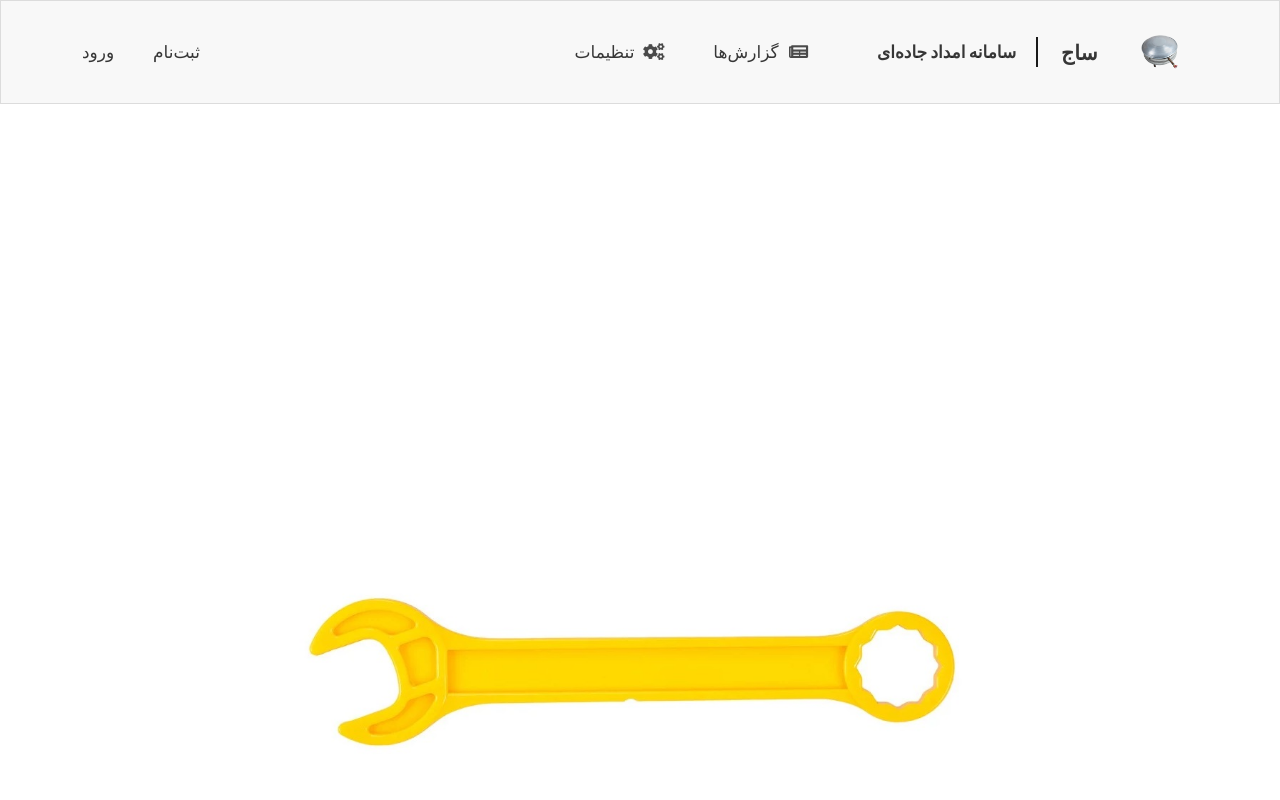
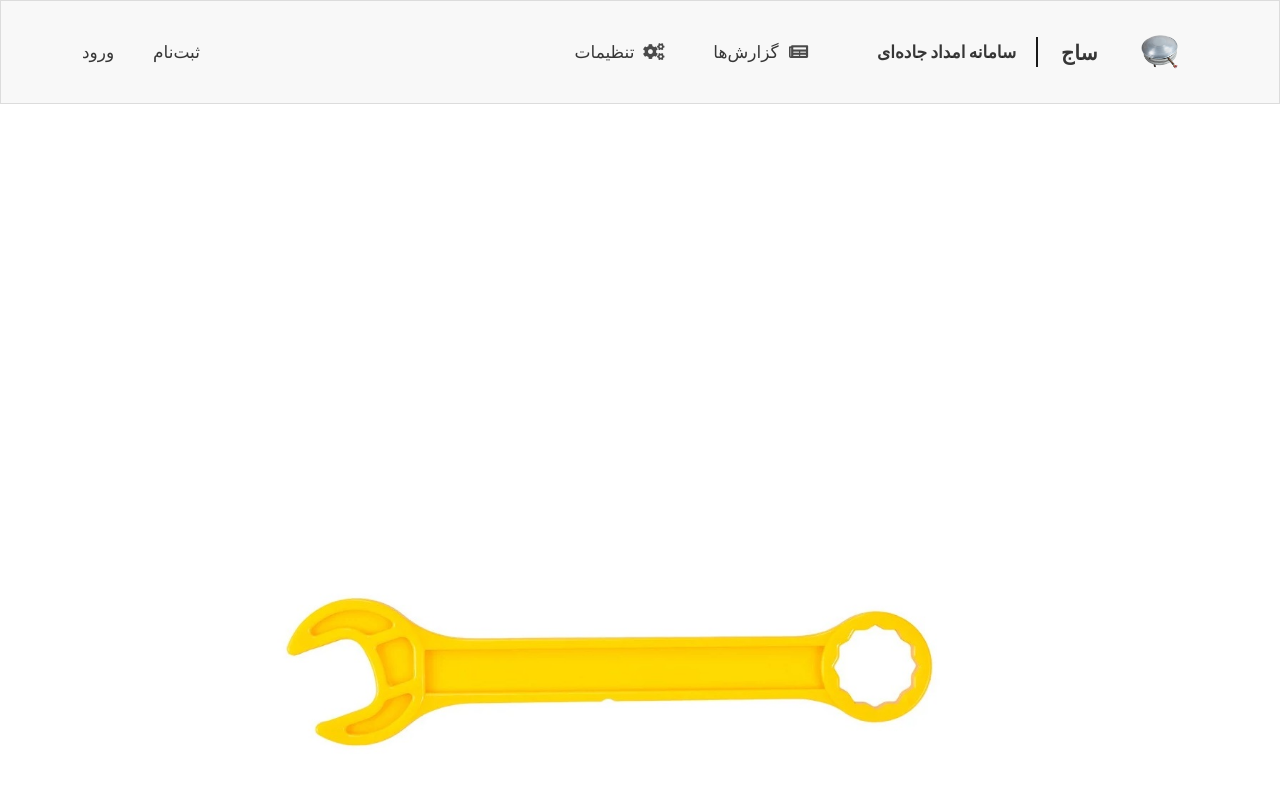
Before and after one commit to SeyedParsa/road-service-web, a Django app: page / in a window 1280 px wide. Run offline with Django 3.2, Linux system fonts and the light colour scheme; some libraries are stand-ins or nearby versions.

Commit message:
fix background css bug

```diff
--- a/roadservice/core/templates/core/base.html
+++ b/roadservice/core/templates/core/base.html
@@ -147,7 +147,7 @@
      body {
             background-image: url({% static "/images/spanner.jpg" %});
             min-height: 20px;
-            background-position: middle;
+            background-position: center;
             background-repeat: no-repeat;
             background-size: cover;
             background-attachment: fixed;
```
